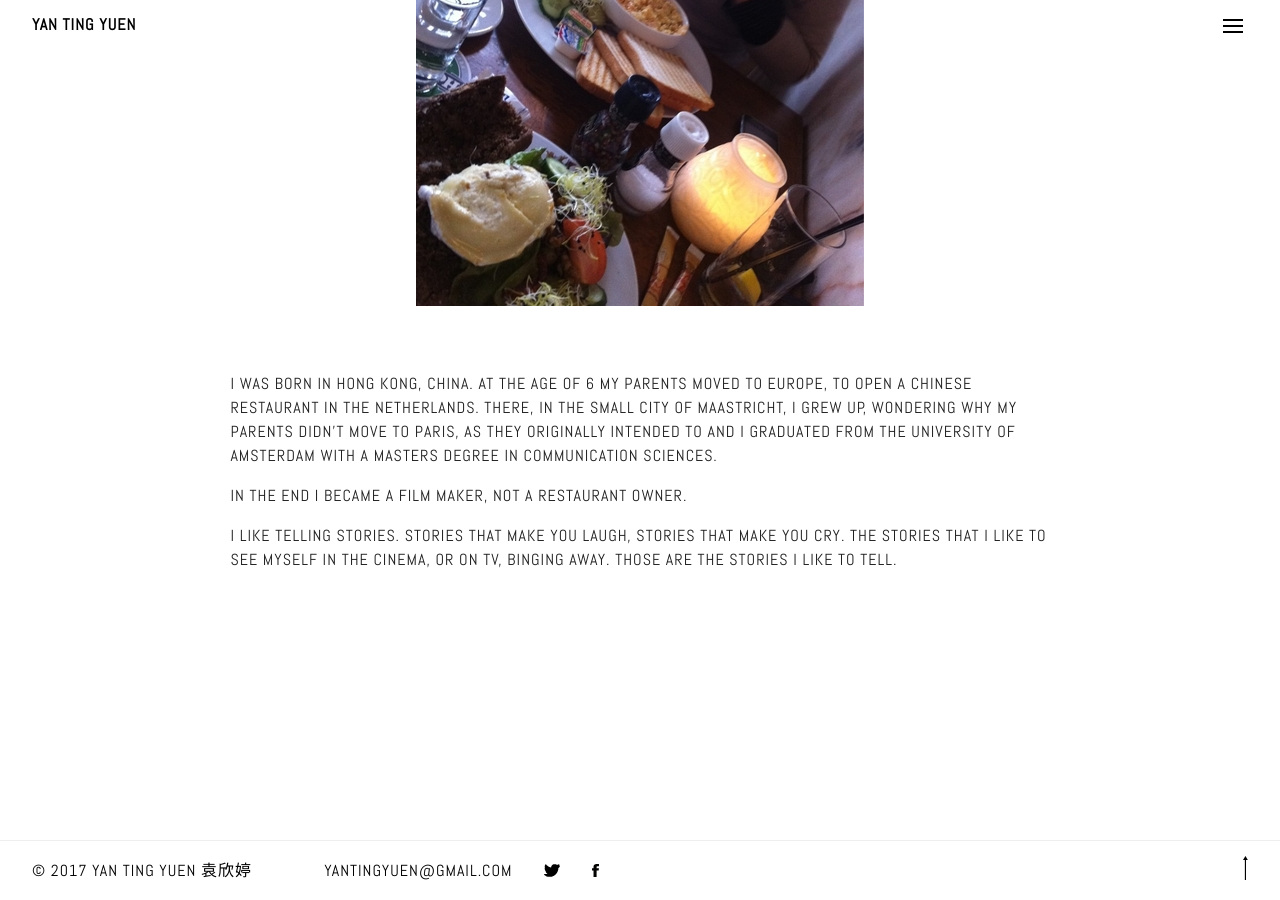
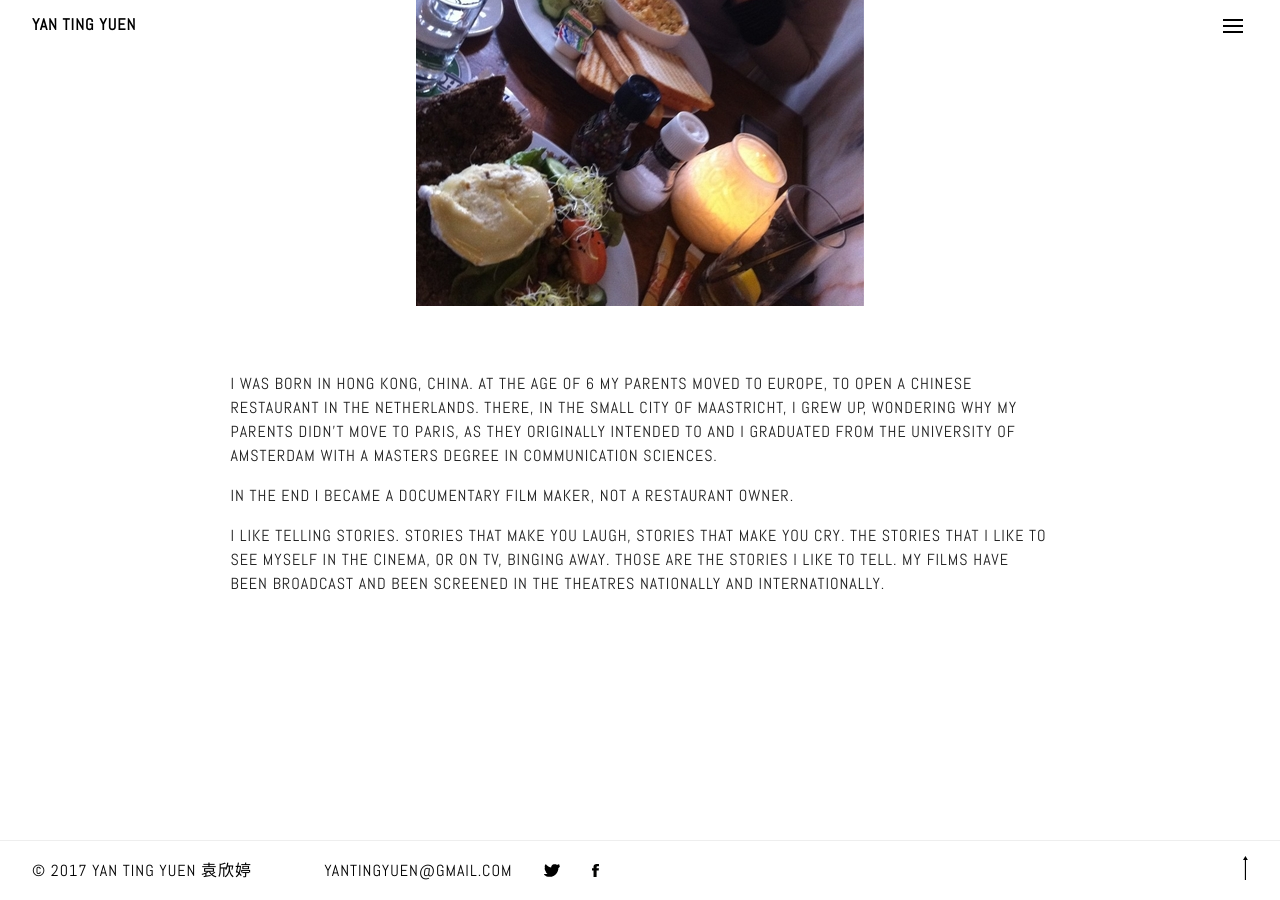
Before and after one commit to yantingyuennl/yantingyuennl.github.io, a Jekyll site: the page built from bio.md, in a window 1280 px wide and 900 px high, scrolled down 499 px. Built offline with Jekyll 4.4.1, drawn with Linux system fonts in a browser that asks for light colours; nearby versions of some CDN libraries; before the commit the page ends 1375 px from its top, so only the background shows below that.

Commit message:
Updated Bio

```diff
--- a/bio.md
+++ b/bio.md
@@ -9,6 +9,6 @@ layout: page
 
 I was born in Hong Kong, China. At the age of 6 my parents moved to Europe, to open a Chinese restaurant in the Netherlands. There, in the small city of Maastricht, I grew up, wondering why my parents didn’t move to Paris, as they originally intended to and I graduated from the University of Amsterdam with a masters degree in Communication Sciences.
 
-In the end I became a film maker, not a restaurant owner.
+In the end I became a documentary film maker, not a restaurant owner.
 
-I like telling stories. Stories that make you laugh, stories that make you cry. The stories that I like to see myself in the cinema, or on TV, binging away. Those are the stories I like to tell.
+I like telling stories. Stories that make you laugh, stories that make you cry. The stories that I like to see myself in the cinema, or on TV, binging away. Those are the stories I like to tell. My films have been broadcast and been screened in the theatres nationally and internationally.
```
